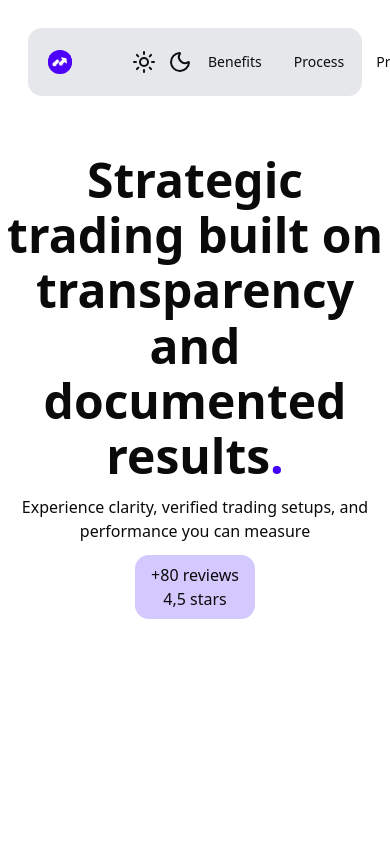
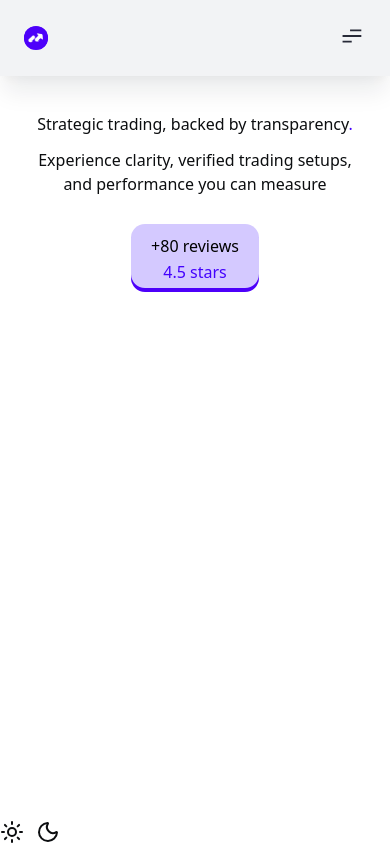
Before and after one commit to AmirHosseinRP/skatfx, a Next.js app: page / in a window 390 px wide. Built offline with nearby package versions, Linux system fonts and the light colour scheme.

Commit message:
feat: responsive header implemented - typography component implemented

```diff
--- a/package.json
+++ b/package.json
@@ -5,8 +5,8 @@
   "scripts": {
     "dev": "next dev --port 4000",
     "build": "next build",
-    "start": "next start",
-    "lint": "biome check",
+    "start": "next start --port 3002",
+    "lint": "biome check --write",
     "format": "biome format --write",
     "prepare": "husky"
   },
@@ -15,6 +15,7 @@
     "class-variance-authority": "^0.7.1",
     "clsx": "^2.1.1",
     "lucide-react": "^0.561.0",
+    "motion": "^12.23.26",
     "next": "16.0.8",
     "next-themes": "^0.4.6",
     "react": "19.2.1",
--- a/src/app/layout.tsx
+++ b/src/app/layout.tsx
@@ -2,7 +2,7 @@ import type { Metadata } from "next";
 import { Geist, Geist_Mono } from "next/font/google";
 import Script from "next/script";
 import { ThemeProvider } from "next-themes";
-import type { ReactNode } from "react";
+import type { PropsWithChildren } from "react";
 
 import "~/shared/styles/globals.css";
 import Layout from "~/components/atoms/Layout/Layout";
@@ -25,17 +25,13 @@ export const metadata: Metadata = {
   },
 };
 
-export default function RootLayout({
-  children,
-}: Readonly<{
-  children: ReactNode;
-}>) {
+export default function RootLayout({ children }: Readonly<PropsWithChildren>) {
   return (
     <html lang="en" suppressHydrationWarning>
       <body
         className={`${geistSans.variable} ${geistMono.variable} antialiased bg-background-primary h-dvh max-h-dvh overflow-hidden flex flex-col items-center`}
       >
-        <ThemeProvider enableSystem defaultTheme="system">
+        <ThemeProvider enableSystem defaultTheme="light">
           <Layout>{children}</Layout>
         </ThemeProvider>
 
--- a/src/app/page.tsx
+++ b/src/app/page.tsx
@@ -1,4 +1,5 @@
 import Header from "~/components/atoms/Header/Header";
+import ThemeToggle from "~/components/atoms/ThemeToggle/ThemeToggle";
 import HeroSection from "~/views/HeroSection/HeroSection";
 
 export default function Home() {
@@ -6,7 +7,11 @@ export default function Home() {
     <>
       <Header />
 
-      <main className="mt-38">
+      <div className="fixed bottom-0 left-0">
+        <ThemeToggle />
+      </div>
+
+      <main className="mt-28 md:mt-36 px-7">
         <HeroSection />
       </main>
     </>
--- /dev/null
+++ b/src/components/atoms/HamburgerButton/HamburgerButton.tsx
@@ -0,0 +1,42 @@
+import clsx from "clsx";
+
+type Props = {
+  isOpen: boolean;
+  onToggle: VoidFunction;
+};
+
+export default function HamburgerButton(props: Props) {
+  const lineClasses =
+    "fill-none stroke-[#272937] stroke-[2px] stroke-linecap-round stroke-linejoin-round transition-[stroke-dasharray,stroke-dashoffset] duration-600 ease-in-out";
+
+  return (
+    <button
+      type="button"
+      onClick={props.onToggle}
+      aria-expanded={props.isOpen}
+      aria-label="Toggle Menu"
+      className="relative bottom-0.5 z-50 cursor-pointer focus:outline-none"
+    >
+      <svg
+        viewBox="0 0 32 32"
+        className={clsx(
+          "h-11 w-11 rounded-full pl-1.5 pr-2 transition-transform duration-600 ease-in-out",
+          props.isOpen ? "-rotate-45" : "rotate-0"
+        )}
+      >
+        <title>Hamburger Menu Icon</title>
+        <path
+          className={clsx(
+            lineClasses,
+            props.isOpen
+              ? "[stroke-dasharray:20_300] [stroke-dashoffset:-32.42px]"
+              : "[stroke-dasharray:12_63] [stroke-dashoffset:0px]"
+          )}
+          d="M27 10 13 10C10.8 10 9 8.2 9 6 9 3.5 10.8 2 13 2 15.2 2 17 3.8 17 6L17 26C17 28.2 18.8 30 21 30 23.2 30 25 28.2 25 26 25 23.8 23.2 22 21 22L7 22"
+        />
+
+        <path className={lineClasses} d="M7 16 27 16" />
+      </svg>
+    </button>
+  );
+}
--- a/src/components/atoms/Header/Header.tsx
+++ b/src/components/atoms/Header/Header.tsx
@@ -1,7 +1,11 @@
+"use client";
+
 import { ChevronRight } from "lucide-react";
+import { AnimatePresence, motion } from "motion/react";
 import Image from "next/image";
 import Link from "next/link";
-import ThemeToggle from "~/components/atoms/ThemeToggle/ThemeToggle";
+import { useState } from "react";
+import HamburgerButton from "~/components/atoms/HamburgerButton/HamburgerButton";
 import { Button } from "~/shadcn/components/ui/button";
 import { icons } from "~/shared/libs/icons";
 import { routes } from "~/shared/libs/routes";
@@ -30,14 +34,14 @@ const navItems = [
 ];
 
 export default function Header() {
+  const [isMenuOpen, setIsMenuOpen] = useState(false);
+
   return (
-    <header className="fixed w-full max-w-5xl">
-      <nav className="bg-gray-200 p-3 mx-7 mt-7 rounded-xl flex flex-row justify-between items-center">
+    <header className="fixed w-full max-w-5xl z-9999">
+      <nav className="hidden md:flex bg-gray-200/50 backdrop-blur-md min-h-17 p-3 mx-7 mt-7 rounded-xl flex-row justify-between items-center">
         <Link href={routes.home()} className="min-w-23 pl-2">
           <Image src={icons.skatfx.src} alt={icons.skatfx.alt} width={24} height={24} priority />
         </Link>
-
-        <ThemeToggle />
 
         <div className="flex flex-row justify-center items-center">
           {navItems.map(item => {
@@ -53,6 +57,42 @@ export default function Header() {
           Join <ChevronRight />
         </Button>
       </nav>
+
+      <nav className="flex md:hidden bg-gray-200/50 backdrop-blur-md flex-row justify-between items-center min-h-17 p-4 shadow-xl">
+        <Link href={routes.home()} className="min-w-23 pl-2">
+          <Image src={icons.skatfx.src} alt={icons.skatfx.alt} width={24} height={24} priority />
+        </Link>
+
+        <HamburgerButton isOpen={isMenuOpen} onToggle={() => setIsMenuOpen(prev => !prev)} />
+      </nav>
+
+      <AnimatePresence>
+        {isMenuOpen && (
+          <motion.div
+            initial={{ height: 0 }}
+            animate={{ height: isMenuOpen ? "fit-content" : 0 }}
+            exit={{ height: 0 }}
+            transition={{ duration: 0.3, ease: "easeInOut" }}
+            className="overflow-hidden"
+          >
+            <div className="flex flex-col justify-center items-stretch gap-4 bg-gray-200/50 backdrop-blur-md py-7 px-4">
+              {navItems.map(item => {
+                return (
+                  <Button
+                    key={item.title}
+                    href={item.link}
+                    color="neutral"
+                    variant="text"
+                    className="!text-heading3 !text-start"
+                  >
+                    {item.title}
+                  </Button>
+                );
+              })}
+            </div>
+          </motion.div>
+        )}
+      </AnimatePresence>
     </header>
   );
 }
--- /dev/null
+++ b/src/components/atoms/Typography/Typography.tsx
@@ -0,0 +1,22 @@
+import clsx from "clsx";
+import type { ElementType, PropsWithChildren } from "react";
+import type { TypographyColor, TypographyVariant } from "~/components/atoms/Typography/Typography.types";
+
+interface Props {
+  variant?: TypographyVariant;
+  color?: TypographyColor;
+  className?: string;
+  noWrap?: boolean;
+  tagName?: ElementType;
+  rtl?: boolean;
+}
+
+export default function Typography(props: PropsWithChildren<Props>) {
+  const { children, variant = "body1", color = "primary", className, tagName: Tag = "p" } = props;
+
+  return (
+    <Tag className={clsx(`text-${variant}`, `text-prose-${color}`, className)} {...(props.rtl && { dir: "rtl" })}>
+      {children}
+    </Tag>
+  );
+}
--- /dev/null
+++ b/src/components/atoms/Typography/Typography.types.ts
@@ -0,0 +1,36 @@
+export type TypographyVariant =
+  | "heading1"
+  | "heading2"
+  | "heading3"
+  | "heading4"
+  | "heading5"
+  | "subtitle1"
+  | "subtitle2"
+  | "subtitle3"
+  | "subtitle4"
+  | "subtitle5"
+  | "subtitle6"
+  | "paragraph1"
+  | "paragraph2"
+  | "paragraph3"
+  | "paragraph4"
+  | "paragraph5"
+  | "label1"
+  | "label2"
+  | "label3"
+  | "label4"
+  | "caption1"
+  | "caption2";
+
+export type TypographyColor =
+  | "primary"
+  | "secondary"
+  | "hint"
+  | "disabled"
+  | "inverse"
+  | "link"
+  | "brand"
+  | "info"
+  | "success"
+  | "warning"
+  | "danger";
--- a/src/shadcn/components/ui/button.tsx
+++ b/src/shadcn/components/ui/button.tsx
@@ -1,7 +1,7 @@
 import { Slot } from "@radix-ui/react-slot";
 import { cva, type VariantProps } from "class-variance-authority";
 import Link from "next/link";
-import type * as React from "react";
+import type { ComponentProps } from "react";
 
 import { cn } from "~/shadcn/lib/utils";
 
@@ -64,14 +64,14 @@ const builtCompoundVariants = Object.entries(colorConfig).flatMap(([colorKey, va
 );
 
 const buttonVariants = cva(
-  "cursor-pointer inline-flex items-center justify-center gap-2 whitespace-nowrap rounded-md text-sm font-medium transition-all disabled:pointer-events-none disabled:opacity-50 [&_svg]:pointer-events-none [&_svg:not([class*='size-'])]:size-4 shrink-0 [&_svg]:shrink-0 outline-none focus-visible:border-ring focus-visible:ring-ring/50 focus-visible:ring-[3px] aria-invalid:ring-destructive/20 dark:aria-invalid:ring-destructive/40 aria-invalid:border-destructive",
+  "cursor-pointer inline-flex items-center justify-center gap-2 whitespace-nowrap rounded-md text-sm font-medium transition-all disabled:pointer-events-none disabled:opacity-50 [&_svg]:pointer-events-none [&_svg:not([class*='size-'])]:size-4 shrink-0 [&_svg]:shrink-0 outline-none focus-visible:border-ring focus-visible:ring-ring/50 focus-visible:ring-[3px] aria-invalid:ring-destructive/20 dark:aria-invalid:ring-destructive/40 aria-invalid:border-destructive active:scale-90",
   {
     variants: {
       variant: {
         contained: "shadow-xs",
         outlined: "border bg-background shadow-xs",
         tinted: "",
-        text: "bg-transparent text-prose-primary hover:bg-accent hover:text-accent-foreground",
+        text: "bg-transparent text-prose-primary hover:text-prose-secondary",
       },
       size: {
         sm: "h-8 rounded-md gap-1.5 px-3",
@@ -106,7 +106,7 @@ function Button({
   color = "brand",
   asChild = false,
   ...props
-}: React.ComponentProps<"button"> &
+}: ComponentProps<"button"> &
   VariantProps<typeof buttonVariants> & {
     asChild?: boolean;
     href?: string;
--- a/src/views/HeroSection/HeroSection.tsx
+++ b/src/views/HeroSection/HeroSection.tsx
@@ -1,14 +1,17 @@
+import Typography from "~/components/atoms/Typography/Typography";
 import ReviewBoxCount from "~/views/ReviewCountBox/ReviewCountBox";
 
 export default function HeroSection() {
   return (
     <section className="flex flex-col items-center">
       <div className="w-full max-w-xl flex flex-col gap-3 text-center">
-        <h1 className="text-heading1">
-          Strategic trading built on transparency and documented results<span className="text-prose-brand">.</span>
-        </h1>
+        <Typography variant="heading1" tagName="h1">
+          Strategic trading, backed by transparency<span className="text-prose-brand">.</span>
+        </Typography>
 
-        <p className="text-paragraph1">Experience clarity, verified trading setups, and performance you can measure</p>
+        <Typography variant="paragraph1">
+          Experience clarity, verified trading setups, and performance you can measure
+        </Typography>
 
         <ReviewBoxCount />
       </div>
--- a/src/views/ReviewCountBox/ReviewCountBox.tsx
+++ b/src/views/ReviewCountBox/ReviewCountBox.tsx
@@ -1,11 +1,19 @@
+import Typography from "~/components/atoms/Typography/Typography";
+
 export default function ReviewBoxCount() {
   return (
-    <div className="relative flex flex-col justify-center items-center">
-      <div className="flex flex-col justify-center items-center bg-brand-light w-fit px-4 py-2 rounded-xl">
-        <p>+80 reviews</p>
-        <p>4,5 stars</p>
+    <div className="relative flex flex-col justify-center items-center my-4">
+      <div className="flex flex-col justify-between items-center gap-0.5 bg-brand-light w-32 h-16 px-4 py-2.5 rounded-xl z-10">
+        <Typography variant="label2" className="!text-black">
+          +80 reviews
+        </Typography>
+
+        <Typography variant="heading5" color="brand">
+          4.5 stars
+        </Typography>
       </div>
-      <div />
+
+      <div className="w-32 h-16 bg-brand absolute top-1 rounded-xl" />
     </div>
   );
 }
```
Also changed, not shown: 1 other file (tests, documents, lock files or other folders).
